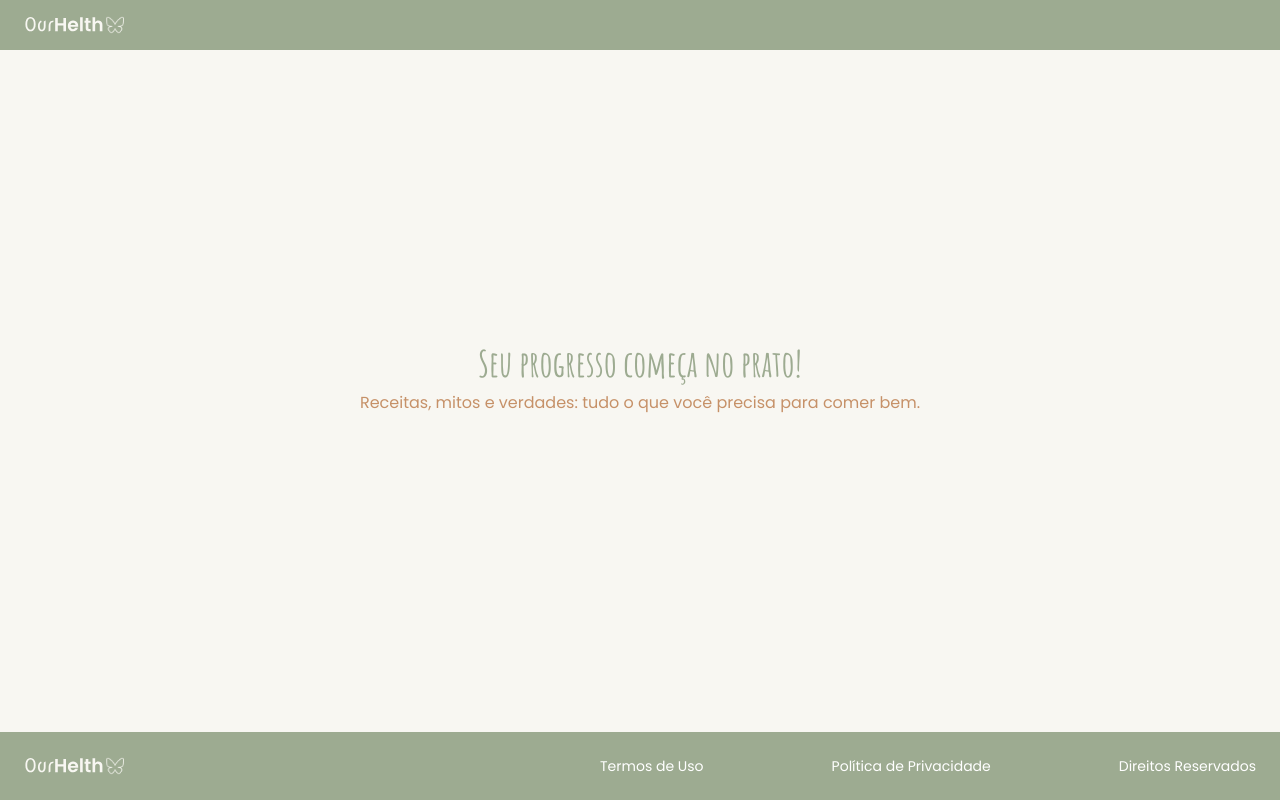
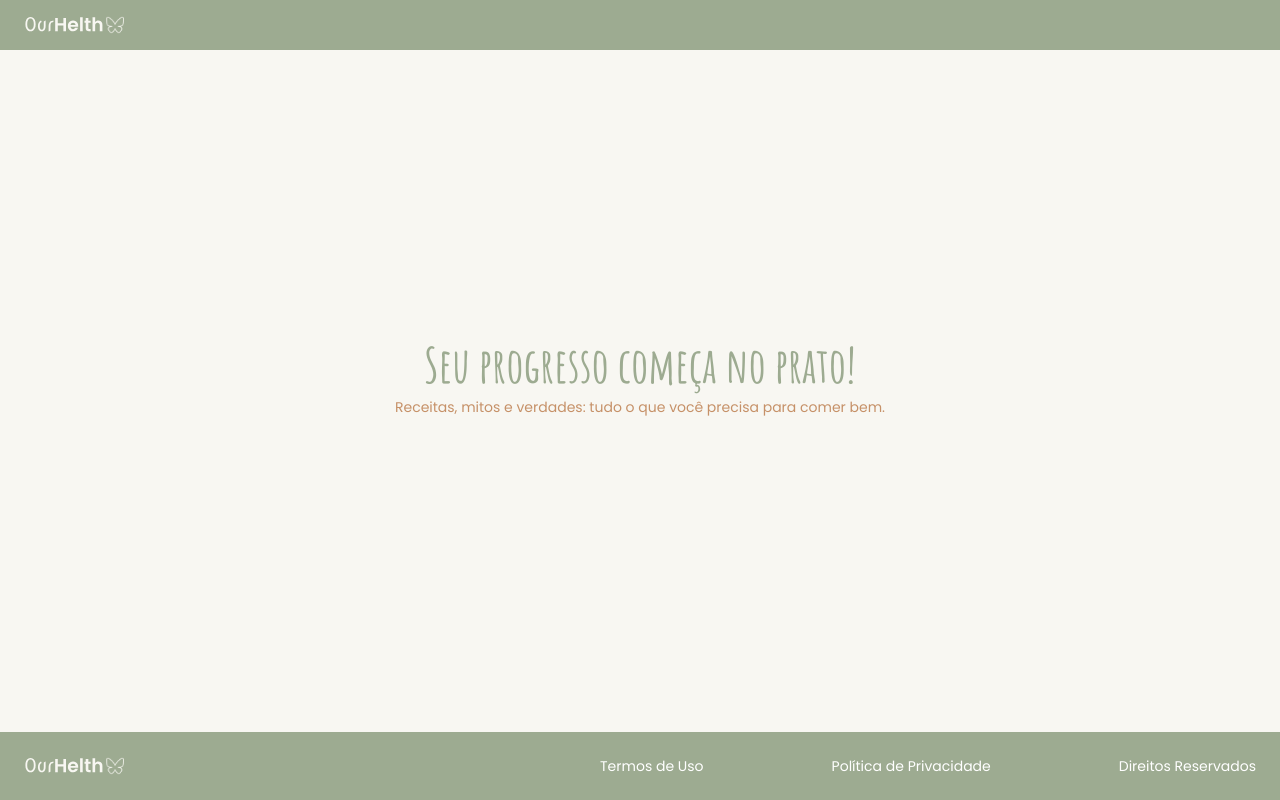
Before and after one commit to francinedds/nutri-blog, a Next.js app: page / in a window 1280 px wide. Built offline with nearby package versions, Linux system fonts and the light colour scheme.

Commit message:
fix: adjust size fonts

```diff
--- a/src/app/page.tsx
+++ b/src/app/page.tsx
@@ -2,8 +2,8 @@ export default function Home() {
   return (
     <main className="flex flex-col items-center justify-center grow bg-[#F8F7F2] px-6 py-12 space-y-16 w-full">
       <section className="text-center max-w-2xl">
-        <h1 className="text-4xl font-amatic font-bold text-[#9DAB91] mb-2">Seu progresso começa no prato!</h1>
-        <p className="text-[#C69168] font-poppins mb-6">Receitas, mitos e verdades: tudo o que você precisa para comer bem.</p>
+        <h1 className="text-5xl font-amatic font-bold text-[#9DAB91] mb-2">Seu progresso começa no prato!</h1>
+        <p className="text-[#C69168] text-sm font-poppins mb-6">Receitas, mitos e verdades: tudo o que você precisa para comer bem.</p>
       </section>
     </main>
   );
```
